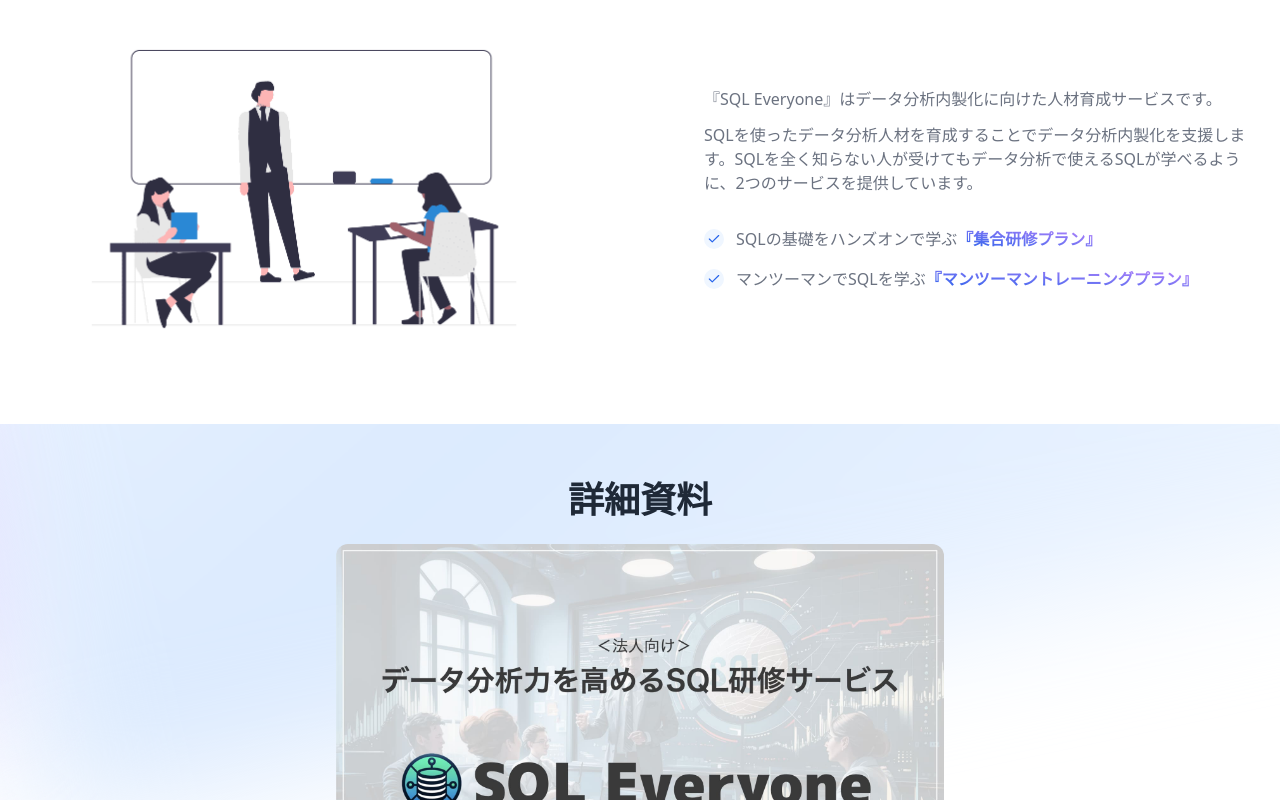
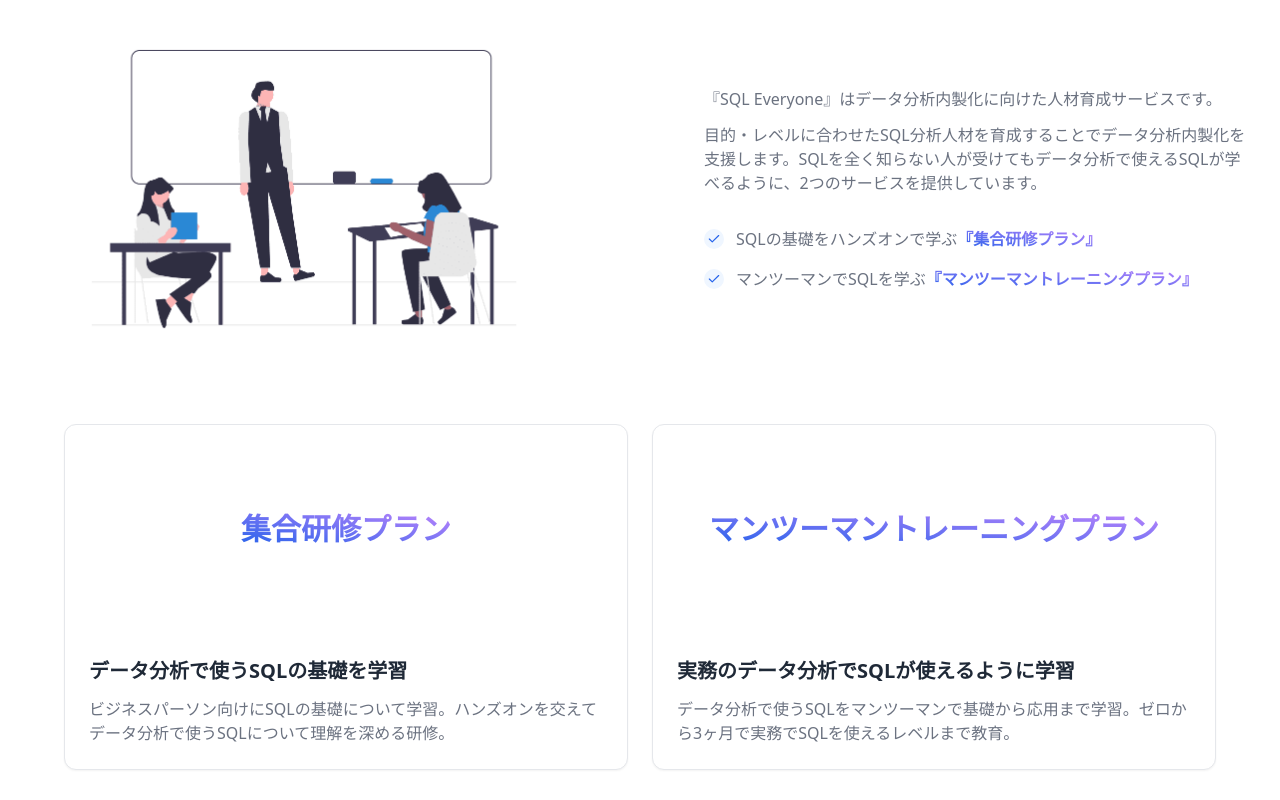
Before and after one commit to hikarut/SQL-Everyone, a Nuxt app: page / in a window 1280 px wide. Shown: the part 680-1480 px from the top of the page. Built offline with nearby package versions, Linux system fonts and the light colour scheme.

Commit message:
[change] Feature

```diff
--- a/components/top/Features.vue
+++ b/components/top/Features.vue
@@ -2,14 +2,15 @@
   <!-- Features -->
   <div class="max-w-[85rem] px-4 py-10 sm:px-6 lg:px-8 lg:py-14 mx-auto">
     <h2
-        class="font-bold text-3xl lg:text-4xl text-gray-800 dark:text-neutral-200 text-center mb-3"
+      class="font-bold text-3xl lg:text-4xl text-gray-800 dark:text-neutral-200 text-center mb-3"
     >
-        サービス概要
+      サービス概要
     </h2>
     <!-- Grid -->
     <div class="md:grid md:grid-cols-2 md:items-center md:gap-12 xl:gap-32">
       <div>
         <img class="rounded-xl" :src="featureImage" alt="Features Image" />
+        <!-- <img class="rounded-xl" :src="levelImage" alt="Features Image" /> -->
       </div>
       <!-- End Col -->
 
@@ -18,8 +19,12 @@
           <!-- Title -->
           <div class="space-y-2 md:space-y-4">
             <div class="text-gray-500 dark:text-neutral-500">
-              <p class="mb-3">『SQL Everyone』はデータ分析内製化に向けた人材育成サービスです。</p>
-              <p>SQLを使ったデータ分析人材を育成することでデータ分析内製化を支援します。SQLを全く知らない人が受けてもデータ分析で使えるSQLが学べるように、2つのサービスを提供しています。</p>
+              <p class="mb-3">
+                『SQL Everyone』はデータ分析内製化に向けた人材育成サービスです。
+              </p>
+              <p>
+                目的・レベルに合わせたSQL分析人材を育成することでデータ分析内製化を支援します。SQLを全く知らない人が受けてもデータ分析で使えるSQLが学べるように、2つのサービスを提供しています。
+              </p>
             </div>
           </div>
           <!-- End Title -->
@@ -49,7 +54,10 @@
                 <span
                   class="text-sm sm:text-base text-gray-500 dark:text-neutral-500"
                 >
-                  SQLの基礎をハンズオンで学ぶ<span class="font-bold bg-clip-text bg-gradient-to-tr from-blue-600 to-purple-400 text-transparent">『集合研修プラン』</span>
+                  SQLの基礎をハンズオンで学ぶ<span
+                    class="font-bold bg-clip-text bg-gradient-to-tr from-blue-600 to-purple-400 text-transparent"
+                    >『集合研修プラン』</span
+                  >
                 </span>
               </div>
             </li>
@@ -77,11 +85,13 @@
                 <span
                   class="text-sm sm:text-base text-gray-500 dark:text-neutral-500"
                 >
-                  マンツーマンでSQLを学ぶ<span class="font-bold bg-clip-text bg-gradient-to-tr from-blue-600 to-purple-400 text-transparent">『マンツーマントレーニングプラン』</span>
+                  マンツーマンでSQLを学ぶ<span
+                    class="font-bold bg-clip-text bg-gradient-to-tr from-blue-600 to-purple-400 text-transparent"
+                    >『マンツーマントレーニングプラン』</span
+                  >
                 </span>
               </div>
             </li>
-
           </ul>
           <!-- End List -->
         </div>
@@ -89,6 +99,77 @@
       <!-- End Col -->
     </div>
     <!-- End Grid -->
+
+    <!-- <div>
+      <img
+        class="mt-3 w-full md:w-1/2 lg:w-1/2 object-cover block mx-auto"
+        :src="levelImage"
+        alt="データ分析に必要なSQLの6つのレベル"
+      />
+    </div> -->
+
+    <!-- Card Blog -->
+    <div class="max-w-[85rem] px-4 py-10 sm:px-6 lg:px-8 lg:py-14 mx-auto">
+      <!-- Grid -->
+      <div class="grid sm:grid-cols-2 lg:grid-cols-2 gap-6">
+        <!-- Card -->
+        <div
+          class="group flex flex-col h-full bg-white border border-gray-200 shadow-sm rounded-xl dark:bg-neutral-900 dark:border-neutral-700 dark:shadow-neutral-700/70"
+        >
+          <div
+            class="h-52 flex flex-col justify-center items-center rounded-t-xl"
+          >
+            <p class="mr-8 ml-8 text-3xl font-bold bg-clip-text bg-gradient-to-tr from-blue-600 to-purple-400 text-transparent">集合研修プラン</p>
+          </div>
+          <div class="p-4 md:p-6">
+            <!-- <span
+              class="block mb-1 text-xs font-semibold uppercase text-blue-600 dark:text-blue-500"
+            >
+              Atlassian API
+            </span> -->
+            <h3
+              class="text-xl font-semibold text-gray-800 dark:text-neutral-300 dark:hover:text-white"
+            >
+              データ分析で使うSQLの基礎を学習
+            </h3>
+            <p class="mt-3 text-gray-500 dark:text-neutral-500">
+              ビジネスパーソン向けにSQLの基礎について学習。ハンズオンを交えてデータ分析で使うSQLについて理解を深める研修。
+            </p>
+          </div>
+        </div>
+        <!-- End Card -->
+
+        <!-- Card -->
+        <div
+          class="group flex flex-col h-full bg-white border border-gray-200 shadow-sm rounded-xl dark:bg-neutral-900 dark:border-neutral-700 dark:shadow-neutral-700/70"
+        >
+          <div
+            class="h-52 flex flex-col justify-center items-center rounded-t-xl"
+          >
+            <p class="mr-8 ml-8 text-3xl font-bold bg-clip-text bg-gradient-to-tr from-blue-600 to-purple-400 text-transparent">マンツーマントレーニングプラン</p>
+          </div>
+          <div class="p-4 md:p-6">
+            <!-- <span
+              class="block mb-1 text-xs font-semibold uppercase text-rose-600 dark:text-rose-500"
+            >
+              Asana API
+            </span> -->
+            <h3
+              class="text-xl font-semibold text-gray-800 dark:text-neutral-300 dark:hover:text-white"
+            >
+              実務のデータ分析でSQLが使えるように学習
+            </h3>
+            <p class="mt-3 text-gray-500 dark:text-neutral-500">
+              データ分析で使うSQLをマンツーマンで基礎から応用まで学習。ゼロから3ヶ月で実務でSQLを使えるレベルまで教育。
+            </p>
+          </div>
+        </div>
+        <!-- End Card -->
+      </div>
+      <!-- End Grid -->
+    </div>
+    <!-- End Card Blog -->
+
   </div>
   <!-- End Features -->
 </template>
--- a/components/top/Price.vue
+++ b/components/top/Price.vue
@@ -128,7 +128,7 @@
               <polyline points="20 6 9 17 4 12" />
             </svg>
             <span class="text-gray-800 dark:text-neutral-400">
-              ゴール：SQLの概要・データ分析について理解する
+              ゴール：データ分析で使うSQLの概要について理解する
             </span>
           </li>
         </ul>
```
